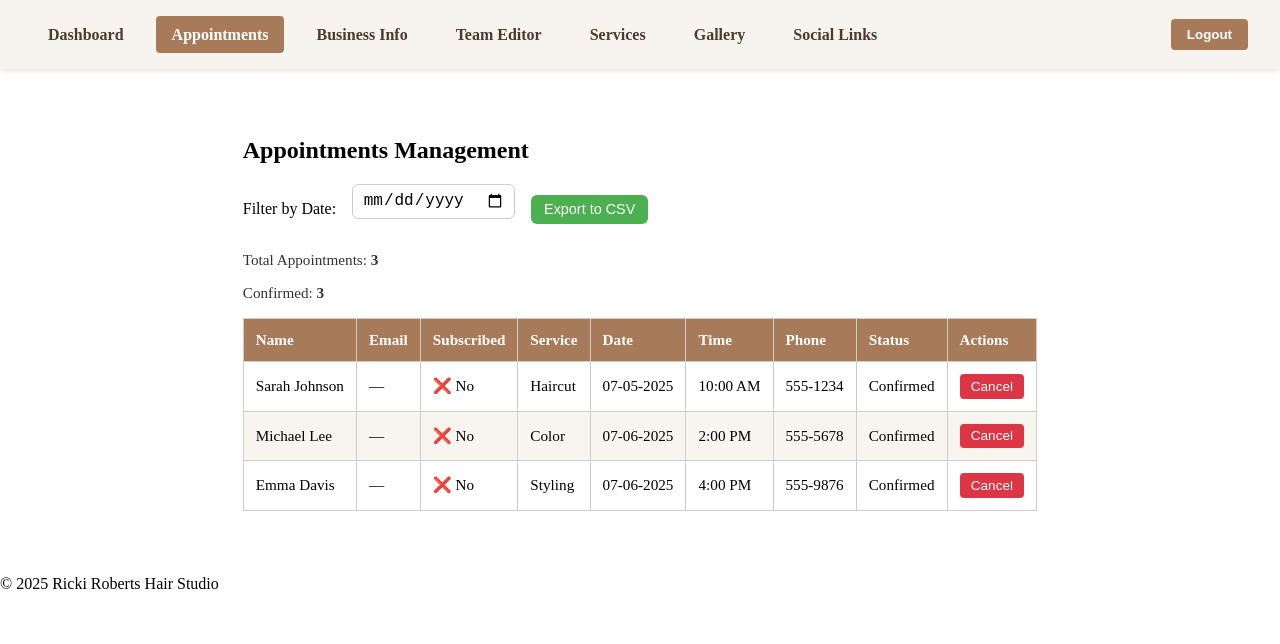
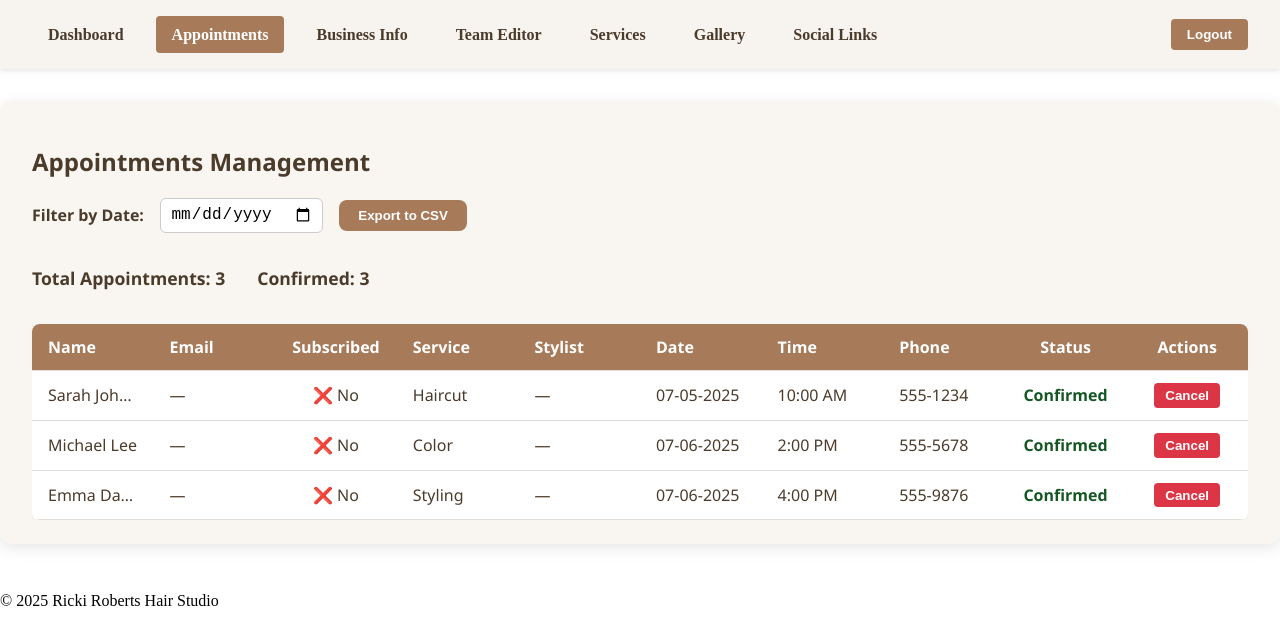
Before and after one commit to johncarpenter819/ricki-roberts-hair-studio, a React (Vite) app: page /admin/appointments in a window 1280 px wide. Shown: the top 644 px of the page. Built offline with nearby package versions, Linux system fonts and the light colour scheme; sample sign-in values are in the browser's storage.

Commit message:
added styling to admin appointments and dashboard

```diff
--- a/src/admin/Appointments.jsx
+++ b/src/admin/Appointments.jsx
@@ -35,6 +35,7 @@ export default function Appointments() {
       'Email',
       'Subscribed',
       'Service',
+      'Stylist',
       'Date',
       'Time',
       'Phone',
@@ -46,6 +47,7 @@ export default function Appointments() {
       appt.email || '',
       appt.subscribe ? 'Yes' : 'No',
       appt.service,
+      appt.stylist || '',
       formatDate(appt.date),
       appt.time,
       appt.phone,
@@ -92,6 +94,7 @@ export default function Appointments() {
       {filteredAppointments.length === 0 ? (
         <p>No appointments found for this date.</p>
       ) : (
+        <div className="appointments-table-wrapper">
           <table className="appointments-table">
             <thead>
               <tr>
@@ -99,6 +102,7 @@ export default function Appointments() {
                 <th>Email</th>
                 <th>Subscribed</th>
                 <th>Service</th>
+                <th>Stylist</th>
                 <th>Date</th>
                 <th>Time</th>
                 <th>Phone</th>
@@ -113,6 +117,7 @@ export default function Appointments() {
                   <td>{appt.email || '—'}</td>
                   <td>{appt.subscribe ? '✅ Yes' : '❌ No'}</td>
                   <td>{appt.service}</td>
+                  <td>{appt.stylist || '—'}</td>
                   <td>{formatDate(appt.date)}</td>
                   <td>{appt.time}</td>
                   <td>{appt.phone}</td>
@@ -129,6 +134,7 @@ export default function Appointments() {
               ))}
             </tbody>
           </table>
+        </div>
       )}
     </div>
   );
--- a/src/admin/Dashboard.jsx
+++ b/src/admin/Dashboard.jsx
@@ -1,5 +1,6 @@
 import { useEffect, useState } from "react";
 import { useAppointments } from "../context/AppointmentsContext";
+import '../styles/Dashboard.css';
 
 function isToday(dateStr) {
   const today = new Date();
@@ -14,11 +15,10 @@ function isToday(dateStr) {
 }
 
 export default function Dashboard() {
-  const { appointments } = useAppointments(); // ✅ use context
+  const { appointments } = useAppointments();
   const [todaysAppointments, setTodaysAppointments] = useState([]);
 
   useEffect(() => {
-    // Only show non-cancelled appointments for today
     const todayAppts = appointments.filter(
       (appt) => isToday(appt.date) && appt.status !== "Cancelled"
     );
@@ -26,27 +26,29 @@ export default function Dashboard() {
   }, [appointments]);
 
   return (
-    <div style={{ maxWidth: "800px", margin: "2rem auto", padding: "1rem" }}>
+    <div className="dashboard-container">
       <h2>Welcome to the Admin Dashboard</h2>
       <p>Here is a quick overview of today’s appointments.</p>
 
       {todaysAppointments.length === 0 ? (
         <p>No appointments scheduled for today.</p>
       ) : (
-        <table style={{ width: "100%", borderCollapse: "collapse" }}>
+        <table className="dashboard-table">
           <thead>
-            <tr style={{ backgroundColor: "#a77b5a", color: "white" }}>
-              <th style={{ padding: "0.5rem", border: "1px solid #ccc" }}>Name</th>
-              <th style={{ padding: "0.5rem", border: "1px solid #ccc" }}>Service</th>
-              <th style={{ padding: "0.5rem", border: "1px solid #ccc" }}>Time</th>
+            <tr>
+              <th>Name</th>
+              <th>Stylist</th> {/* Added Stylist column */}
+              <th>Service</th>
+              <th>Time</th>
             </tr>
           </thead>
           <tbody>
-            {todaysAppointments.map(({ id, name, service, time }) => (
+            {todaysAppointments.map(({ id, name, stylist, service, time }) => (
               <tr key={id}>
-                <td style={{ padding: "0.5rem", border: "1px solid #ccc" }}>{name}</td>
-                <td style={{ padding: "0.5rem", border: "1px solid #ccc" }}>{service}</td>
-                <td style={{ padding: "0.5rem", border: "1px solid #ccc" }}>{time}</td>
+                <td>{name}</td>
+                <td>{stylist || '—'}</td> {/* Show stylist or dash */}
+                <td>{service}</td>
+                <td>{time}</td>
               </tr>
             ))}
           </tbody>
--- /dev/null
+++ b/src/context/TeamContext.jsx
@@ -0,0 +1,22 @@
+// src/context/TeamContext.jsx
+import React, { createContext, useContext, useState } from 'react';
+
+const TeamContext = createContext();
+
+export function TeamProvider({ children }) {
+  const [team, setTeam] = useState([
+    { id: 1, name: 'Stylist A' },
+    { id: 2, name: 'Stylist B' },
+    { id: 3, name: 'Stylist C' },
+  ]);
+
+  return (
+    <TeamContext.Provider value={{ team, setTeam }}>
+      {children}
+    </TeamContext.Provider>
+  );
+}
+
+export function useTeam() {
+  return useContext(TeamContext);
+}
--- a/src/main.jsx
+++ b/src/main.jsx
@@ -6,13 +6,16 @@ import { AuthProvider } from './context/AuthContext';
 import { AppointmentsProvider } from './context/AppointmentsContext';
 import { ServicesProvider } from './context/ServicesContext';
 import './index.css';
+import { TeamProvider } from './context/TeamContext';
 
 ReactDOM.createRoot(document.getElementById('root')).render(
   <BrowserRouter>
     <AuthProvider>
       <ServicesProvider>
         <AppointmentsProvider>
-          <App />
+          <TeamProvider>
+           <App />
+         </TeamProvider>
         </AppointmentsProvider>
       </ServicesProvider>
     </AuthProvider>
--- a/src/pages/Booking.jsx
+++ b/src/pages/Booking.jsx
@@ -1,6 +1,7 @@
 import { useState } from 'react';
 import { useServices } from '../context/ServicesContext';
 import { useAppointments } from '../context/AppointmentsContext';
+import { useTeam } from '../context/TeamContext';
 
 function formatTimeTo12Hour(time24) {
   const [hour, minute] = time24.split(':');
@@ -13,15 +14,17 @@ function formatTimeTo12Hour(time24) {
 export default function Booking() {
   const { services } = useServices();
   const { appointments, setAppointments } = useAppointments();
+  const { team } = useTeam();
 
   const [form, setForm] = useState({
     name: '',
     email: '',
     phone: '',
     serviceId: '',
+    stylistId: '',
     date: '',
     time: '',
-    subscribe: false, // ✅ added subscribe checkbox state
+    subscribe: false,  // added subscribe state
   });
 
   const handleChange = (e) => {
@@ -33,8 +36,15 @@ export default function Booking() {
     e.preventDefault();
 
     const selectedService = services.find((s) => s.id === parseInt(form.serviceId));
+    const selectedStylist = team.find((t) => t.id === parseInt(form.stylistId));
+
     if (!selectedService) {
       alert('Please select a valid service.');
+      return;
+    }
+
+    if (!selectedStylist) {
+      alert('Please select a stylist.');
       return;
     }
 
@@ -44,22 +54,23 @@ export default function Booking() {
       email: form.email,
       phone: form.phone,
       service: selectedService.name,
+      stylist: selectedStylist.name,
       date: form.date,
       time: formatTimeTo12Hour(form.time),
       status: 'Confirmed',
-      subscribe: form.subscribe, // ✅ included in data
+      subscribe: form.subscribe, // include subscription status
     };
 
     setAppointments([...appointments, newAppointment]);
 
-    alert(`Thank you, ${form.name}! Your ${selectedService.name} is booked.`);
+    alert(`Thank you, ${form.name}! Your ${selectedService.name} with ${selectedStylist.name} is booked.`);
 
-    // Reset form
     setForm({
       name: '',
       email: '',
       phone: '',
       serviceId: '',
+      stylistId: '',
       date: '',
       time: '',
       subscribe: false,
@@ -97,6 +108,16 @@ export default function Booking() {
         </label>
 
         <label style={labelStyle}>
+          Stylist
+          <select name="stylistId" value={form.stylistId} onChange={handleChange} required style={inputStyle}>
+            <option value="">Select a Stylist</option>
+            {team.map((stylist) => (
+              <option key={stylist.id} value={stylist.id}>{stylist.name}</option>
+            ))}
+          </select>
+        </label>
+
+        <label style={labelStyle}>
           Date
           <input type="date" name="date" value={form.date} onChange={handleChange} required style={inputStyle} />
         </label>
@@ -106,7 +127,7 @@ export default function Booking() {
           <input type="time" name="time" value={form.time} onChange={handleChange} required style={inputStyle} />
         </label>
 
-        {/* ✅ Newsletter Checkbox */}
+        {/* Newsletter Subscription Checkbox */}
         <label style={{ ...labelStyle, flexDirection: 'row', alignItems: 'center' }}>
           <input
             type="checkbox"
--- a/src/styles/Appointments.css
+++ b/src/styles/Appointments.css
@@ -1,58 +1,14 @@
-/* src/styles/Appointments.css */
+/* /src/styles/Appointments.css */
 
 .appointments-container {
-  max-width: 1000px;
+  max-width: 100%;
   margin: 2rem auto;
-  padding: 1rem;
-  background-color: #fff;
-}
-
-.appointments-table {
-  width: 100%;
-  border-collapse: collapse;
-  margin-top: 1rem;
-  overflow-x: auto;
-}
-
-.appointments-table th,
-.appointments-table td {
-  padding: 0.75rem;
-  border: 1px solid #ccc;
-  text-align: left;
-  vertical-align: middle;
-  font-size: 0.95rem;
-  white-space: nowrap;
-}
-
-.appointments-table th {
-  background-color: #a77b5a;
-  color: white;
-}
-
-.appointments-table tbody tr:nth-child(even) {
-  background-color: #f8f5f1;
-}
-
-.appointments-table td button {
-  padding: 0.3rem 0.7rem;
-  background-color: #dc3545;
-  color: white;
-  border: none;
-  border-radius: 4px;
-  cursor: pointer;
-  font-size: 0.85rem;
-}
-
-.appointments-table td button:hover {
-  background-color: #c82333;
-}
-
-.filter-input {
-  margin-bottom: 1rem;
-  padding: 0.4rem 0.6rem;
-  font-size: 1rem;
-  border: 1px solid #ccc;
-  border-radius: 6px;
+  padding: 1.5rem 2rem;
+  background-color: #f9f6f2;
+  border-radius: 12px;
+  box-shadow: 0 4px 16px rgba(0,0,0,0.1);
+  font-family: 'Segoe UI', Tahoma, Geneva, Verdana, sans-serif;
+  color: #4b3b2b;
 }
 
 .appointments-toolbar {
@@ -63,30 +19,172 @@
   flex-wrap: wrap;
 }
 
+.appointments-toolbar label {
+  font-weight: 600;
+}
+
+.filter-input {
+  padding: 0.4rem 0.6rem;
+  font-size: 1rem;
+  border: 1px solid #ccc;
+  border-radius: 6px;
+  max-width: 180px;
+}
+
 .csv-button {
-  padding: 0.4rem 0.8rem;
-  background-color: #4caf50;
+  background-color: #a77b5a;
   color: white;
   border: none;
-  border-radius: 6px;
+  padding: 0.5rem 1.2rem;
+  border-radius: 8px;
+  font-weight: 700;
   cursor: pointer;
-  font-size: 0.9rem;
+  transition: background-color 0.3s ease;
 }
 
 .csv-button:hover {
-  background-color: #43a047;
+  background-color: #8b6847;
 }
 
 .appointment-counts {
   margin-bottom: 1rem;
-  font-size: 0.95rem;
-  color: #333;
+  font-weight: 600;
+  display: flex;
+  gap: 2rem;
+  font-size: 1.1rem;
 }
 
+/* ✅ Scroll wrapper */
+.appointments-table-wrapper {
+  overflow-x: auto;
+  width: 100%;
+  -webkit-overflow-scrolling: touch;
+}
 
-@media screen and (max-width: 768px) {
+.appointments-table {
+  border-collapse: collapse;
+  box-shadow: 0 0 8px rgba(0,0,0,0.05);
+  background-color: white;
+  border-radius: 8px;
+  overflow: hidden;
+  table-layout: fixed;
+  min-width: 1200px; /* Enough width for all 10 columns */
+  width: 100%;
+}
+
+.appointments-table thead tr {
+  background-color: #a77b5a;
+  color: white;
+  text-align: left;
+}
+
+.appointments-table th,
+.appointments-table td {
+  padding: 0.75rem 1rem;
+  border-bottom: 1px solid #e2ddd8;
+  vertical-align: middle;
+  white-space: nowrap;
+  overflow: hidden;
+  text-overflow: ellipsis;
+}
+
+/* 🔢 Column width tuning */
+.appointments-table th:nth-child(1),
+.appointments-table td:nth-child(1) {
+  min-width: 150px; /* Name */
+}
+
+.appointments-table th:nth-child(2),
+.appointments-table td:nth-child(2) {
+  min-width: 200px; /* Email */
+}
+
+.appointments-table th:nth-child(3),
+.appointments-table td:nth-child(3) {
+  min-width: 120px; /* Subscribed */
+  text-align: center;
+}
+
+.appointments-table th:nth-child(4),
+.appointments-table td:nth-child(4) {
+  min-width: 160px; /* Service */
+}
+
+.appointments-table th:nth-child(5),
+.appointments-table td:nth-child(5) {
+  min-width: 160px; /* Stylist */
+}
+
+.appointments-table th:nth-child(6),
+.appointments-table td:nth-child(6) {
+  min-width: 120px; /* Date */
+}
+
+.appointments-table th:nth-child(7),
+.appointments-table td:nth-child(7) {
+  min-width: 120px; /* Time */
+}
+
+.appointments-table th:nth-child(8),
+.appointments-table td:nth-child(8) {
+  min-width: 160px; /* Phone */
+}
+
+.appointments-table th:nth-child(9),
+.appointments-table td:nth-child(9) {
+  min-width: 130px; /* Status */
+  text-align: center;
+}
+
+.appointments-table th:nth-child(10),
+.appointments-table td:nth-child(10) {
+  min-width: 100px; /* Actions */
+  text-align: center;
+}
+
+.appointments-table tbody tr:hover {
+  background-color: #f0e9df;
+}
+
+.status-cell {
+  font-weight: 600;
+  color: #155724;
+}
+
+.cancel-button {
+  padding: 0.3rem 0.7rem;
+  background-color: #dc3545;
+  color: white;
+  border: none;
+  border-radius: 4px;
+  cursor: pointer;
+  font-weight: 600;
+  transition: background-color 0.3s ease;
+}
+
+.cancel-button:hover {
+  background-color: #b02a37;
+}
+
+/* Responsive handling */
+@media (max-width: 768px) {
+  .appointments-toolbar {
+    flex-direction: column;
+    align-items: flex-start;
+  }
+
+  .appointment-counts {
+    flex-direction: column;
+    gap: 0.5rem;
+  }
+
   .appointments-table {
-    display: block;
-    overflow-x: auto;
+    font-size: 0.85rem;
+  }
+
+  .appointments-table th,
+  .appointments-table td {
+    padding: 0.5rem 0.6rem;
+    white-space: normal;
   }
 }
--- /dev/null
+++ b/src/styles/Dashboard.css
@@ -0,0 +1,81 @@
+.dashboard-container {
+  max-width: 900px;
+  margin: 2rem auto;
+  padding: 1.5rem 2rem;
+  background-color: #f9f6f2;
+  border-radius: 12px;
+  box-shadow: 0 4px 16px rgba(0,0,0,0.1);
+  font-family: 'Segoe UI', Tahoma, Geneva, Verdana, sans-serif;
+  color: #4b3b2b;
+}
+
+.dashboard-container h2 {
+  margin-bottom: 0.5rem;
+}
+
+.dashboard-container p {
+  margin-bottom: 1.5rem;
+  font-weight: 600;
+  font-size: 1.1rem;
+}
+
+.dashboard-table {
+  width: 100%;
+  border-collapse: collapse;
+  background-color: white;
+  border-radius: 8px;
+  overflow: hidden;
+  box-shadow: 0 0 8px rgba(0,0,0,0.05);
+  table-layout: fixed;
+  min-width: 600px;
+}
+
+.dashboard-table thead tr {
+  background-color: #a77b5a;
+  color: white;
+  text-align: left;
+}
+
+.dashboard-table th,
+.dashboard-table td {
+  padding: 0.75rem 1rem;
+  border-bottom: 1px solid #e2ddd8;
+  vertical-align: middle;
+  word-break: break-word;
+  white-space: nowrap;
+}
+
+.dashboard-table th:nth-child(1),
+.dashboard-table td:nth-child(1) {
+  min-width: 180px; /* Name */
+}
+
+.dashboard-table th:nth-child(2),
+.dashboard-table td:nth-child(2) {
+  min-width: 160px; /* Stylist */
+}
+
+
+.dashboard-table th:nth-child(2),
+.dashboard-table td:nth-child(2) {
+  min-width: 180px; /* Service */
+}
+
+.dashboard-table th:nth-child(3),
+.dashboard-table td:nth-child(3) {
+  min-width: 140px; /* Time */
+}
+
+.dashboard-table tbody tr:hover {
+  background-color: #f0e9df;
+}
+
+/* Responsive for smaller screens */
+@media (max-width: 768px) {
+  .dashboard-table th,
+  .dashboard-table td {
+    padding: 0.5rem 0.6rem;
+    font-size: 0.9rem;
+    white-space: normal;
+  }
+}
```
Lines whose indentation alone changed are shown as unchanged.
